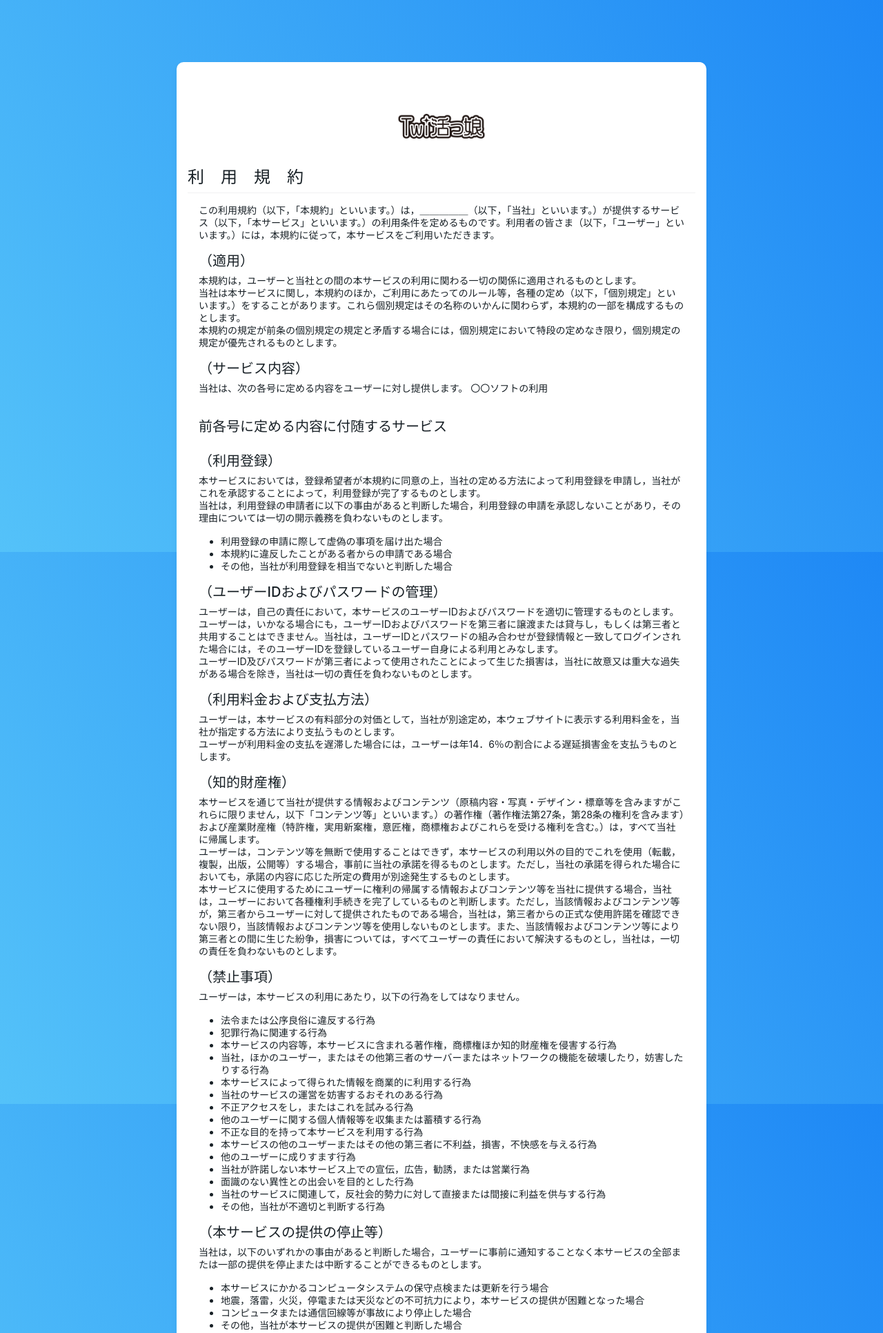
After one commit to holdinghand88/twitter-system-django, a Django app: page /authorization/termofuse/ in a window 1280 px wide. The commit adds this page. Shown: the top 1932 px of the page at 69% size. Run offline with Django 4.2, Linux system fonts and the light colour scheme; parts of the project's set-up code (start-up, migrations or seed data) failed here and were passed over; some libraries are stand-ins or nearby versions.

Commit message:
add termuse page

```diff
--- a/authorization/urls.py
+++ b/authorization/urls.py
@@ -12,8 +12,9 @@ urlpatterns = [
     path('twitter_login/', views.twitter_login, name='twitter_login'),
     path('twitter_callback/', views.twitter_callback, name='twitter_callback'),
     path('twitter_logout/', views.twitter_logout, name='twitter_logout'),
-    path('logout/',auth_views.LogoutView.as_view(),name='logout'),
+    path('logout/',views.logout_c,name='logout'),
     path('profile/', views.ProfileUpdateView.as_view(), name="profile"),
 
     path('twitteraccount/', views.TwitterAccountView.as_view(), name="twitteraccount"),
+    path('termofuse/', views.termview, name="termuse"),
 ]
--- a/authorization/views.py
+++ b/authorization/views.py
@@ -164,7 +164,10 @@ class TwitterAccountView(auth_views.LoginView):
                 context['accounts'] = TwitterAccount.objects.filter(user=self.request.user)
         return context
 
+def termview(request):
+    template_name = "registration/termuse.html"
 
+    return render(request, template_name)
 
 @login_required
 @twitter_login_required
@@ -176,3 +179,8 @@ def index(request):
 def twitter_logout(request):
     logout(request)
     return redirect('authorization:login')
+
+@login_required
+def logout_c(request):
+    logout(request)
+    return redirect('authorization:login')
--- a/core/static/assets/css/custom-style.css
+++ b/core/static/assets/css/custom-style.css
@@ -1250,8 +1250,22 @@ form input[type=text].date-picker {
   font-size: 16px;
   box-shadow: 0px 2px 4px 2px;
   padding: 10px;
+  position: fixed;
+  left: -100px;
 }
-
+.termuse{
+  max-width: 60%;
+  padding: 0 1rem;
+}
+.divider {
+  height: 0;
+  margin: 0.5rem 0;
+  overflow: hidden;
+  border-top: 1px solid #c1c6cb;
+}
+.term-content{
+  padding: .5rem 1rem;
+}
 @media screen and (max-width: 768px) {
   h1,h2,h3{
     font-size: 16px;
@@ -1288,4 +1302,8 @@ form input[type=text].date-picker {
   .modal-body{
     font-size: 14px;
   }
+  .termuse{
+    max-width: 90%;
+
+  }
 }
--- /dev/null
+++ b/templates/registration/termuse.html
@@ -0,0 +1,155 @@
+{% load static %}
+{% load crispy_forms_tags %}
+<!DOCTYPE html>
+<html lang="ja">
+  <head>
+    <meta charset="UTF-8" />
+    <meta http-equiv="X-UA-Compatible" content="IE=edge" />
+    <meta name="viewport" content="width=device-width, initial-scale=1.0" />
+    <title>Twikatukko</title>
+    <link
+      rel="shortcut icon"
+      href="{% static 'assets/img/logo_nav.png' %}"
+      type="image/x-icon"
+    />
+
+    <!-- Bootstrap Css -->
+    <link
+      rel="stylesheet"
+      href="https://cdn.jsdelivr.net/npm/bootstrap@5.2.0/dist/css/bootstrap.min.css"
+    />
+
+    <!-- Custom Css -->
+    <link rel="stylesheet" href="{% static 'assets/css/custom-style.css' %}" />
+  </head>
+  <body class="bg">
+    <section class="login termuse">
+      <div class="logo">
+        <a href="/">
+          <img src="{% static 'assets/img/logo_large.png' %}" alt="logo" class="img-fluid" />
+        </a>
+      </div>
+      <h4>利　用　規　約</h4>
+      <hr class="divider" />
+      <div class="term-content">
+      <p>この利用規約（以下，「本規約」といいます。）は，＿＿＿＿＿（以下，「当社」といいます。）が提供するサービス（以下，「本サービス」といいます。）の利用条件を定めるものです。利用者の皆さま（以下，「ユーザー」といいます。）には，本規約に従って，本サービスをご利用いただきます。</p>
+
+        <h5>（適用）</h5>
+        <p>
+        本規約は，ユーザーと当社との間の本サービスの利用に関わる一切の関係に適用されるものとします。<br>
+        当社は本サービスに関し，本規約のほか，ご利用にあたってのルール等，各種の定め（以下，「個別規定」といいます。）をすることがあります。これら個別規定はその名称のいかんに関わらず，本規約の一部を構成するものとします。<br>
+        本規約の規定が前条の個別規定の規定と矛盾する場合には，個別規定において特段の定めなき限り，個別規定の規定が優先されるものとします。</p>
+
+        <h5>（サービス内容）</h5>
+        <p>当社は、次の各号に定める内容をユーザーに対し提供します。
+        〇〇ソフトの利用</p>
+
+        <br>
+        <h5>前各号に定める内容に付随するサービス</h5>
+        <br>
+        <h5>（利用登録）</h5>
+        <p>本サービスにおいては，登録希望者が本規約に同意の上，当社の定める方法によって利用登録を申請し，当社がこれを承認することによって，利用登録が完了するものとします。<br>
+        当社は，利用登録の申請者に以下の事由があると判断した場合，利用登録の申請を承認しないことがあり，その理由については一切の開示義務を負わないものとします。</p>
+        <ul>
+        <li>利用登録の申請に際して虚偽の事項を届け出た場合</li>
+        <li>本規約に違反したことがある者からの申請である場合</li>
+        <li>その他，当社が利用登録を相当でないと判断した場合</li>
+        </ul>
+
+        <h5>（ユーザーIDおよびパスワードの管理）</h5>
+        <p>ユーザーは，自己の責任において，本サービスのユーザーIDおよびパスワードを適切に管理するものとします。<br>
+        ユーザーは，いかなる場合にも，ユーザーIDおよびパスワードを第三者に譲渡または貸与し，もしくは第三者と共用することはできません。当社は，ユーザーIDとパスワードの組み合わせが登録情報と一致してログインされた場合には，そのユーザーIDを登録しているユーザー自身による利用とみなします。<br>
+        ユーザーID及びパスワードが第三者によって使用されたことによって生じた損害は，当社に故意又は重大な過失がある場合を除き，当社は一切の責任を負わないものとします。</p>
+
+        <h5>（利用料金および支払方法）</h5>
+        <p>ユーザーは，本サービスの有料部分の対価として，当社が別途定め，本ウェブサイトに表示する利用料金を，当社が指定する方法により支払うものとします。<br>
+        ユーザーが利用料金の支払を遅滞した場合には，ユーザーは年14．6％の割合による遅延損害金を支払うものとします。</p>
+
+        <h5>（知的財産権）</h5>
+        <p>本サービスを通じて当社が提供する情報およびコンテンツ（原稿内容・写真・デザイン・標章等を含みますがこれらに限りません，以下「コンテンツ等」といいます。）の著作権（著作権法第27条，第28条の権利を含みます）および産業財産権（特許権，実用新案権，意匠権，商標権およびこれらを受ける権利を含む。）は，すべて当社に帰属します。<br>
+        ユーザーは，コンテンツ等を無断で使用することはできず，本サービスの利用以外の目的でこれを使用（転載，複製，出版，公開等）する場合，事前に当社の承諾を得るものとします。ただし，当社の承諾を得られた場合においても，承諾の内容に応じた所定の費用が別途発生するものとします。<br>
+        本サービスに使用するためにユーザーに権利の帰属する情報およびコンテンツ等を当社に提供する場合，当社は，ユーザーにおいて各種権利手続きを完了しているものと判断します。ただし，当該情報およびコンテンツ等が，第三者からユーザーに対して提供されたものである場合，当社は，第三者からの正式な使用許諾を確認できない限り，当該情報およびコンテンツ等を使用しないものとします。また、当該情報およびコンテンツ等により第三者との間に生じた紛争，損害については，すべてユーザーの責任において解決するものとし，当社は，一切の責任を負わないものとします。</p>
+
+        <h5>（禁止事項）</h5>
+        <p>ユーザーは，本サービスの利用にあたり，以下の行為をしてはなりません。</p>
+          <ul>
+          <li>法令または公序良俗に違反する行為</li>
+          <li>犯罪行為に関連する行為</li>
+          <li>本サービスの内容等，本サービスに含まれる著作権，商標権ほか知的財産権を侵害する行為</li>
+          <li>当社，ほかのユーザー，またはその他第三者のサーバーまたはネットワークの機能を破壊したり，妨害したりする行為</li>
+          <li>本サービスによって得られた情報を商業的に利用する行為</li>
+          <li>当社のサービスの運営を妨害するおそれのある行為</li>
+          <li>不正アクセスをし，またはこれを試みる行為</li>
+          <li>他のユーザーに関する個人情報等を収集または蓄積する行為</li>
+          <li>不正な目的を持って本サービスを利用する行為</li>
+          <li>本サービスの他のユーザーまたはその他の第三者に不利益，損害，不快感を与える行為</li>
+          <li>他のユーザーに成りすます行為</li>
+          <li>当社が許諾しない本サービス上での宣伝，広告，勧誘，または営業行為</li>
+          <li>面識のない異性との出会いを目的とした行為</li>
+          <li>当社のサービスに関連して，反社会的勢力に対して直接または間接に利益を供与する行為</li>
+          <li>その他，当社が不適切と判断する行為
+          </ul>
+
+        <h5>（本サービスの提供の停止等）</h5>
+        <p>当社は，以下のいずれかの事由があると判断した場合，ユーザーに事前に通知することなく本サービスの全部または一部の提供を停止または中断することができるものとします。</p>
+          <ul>
+            <li>本サービスにかかるコンピュータシステムの保守点検または更新を行う場合</li>
+            <li>地震，落雷，火災，停電または天災などの不可抗力により，本サービスの提供が困難となった場合</li>
+            <li>コンピュータまたは通信回線等が事故により停止した場合</li>
+            <li>その他，当社が本サービスの提供が困難と判断した場合</li>
+          </ul>
+          <p>当社は，本サービスの提供の停止または中断により，ユーザーまたは第三者が被ったいかなる不利益または損害についても，一切の責任を負わないものとします。</p>
+
+        <h5>（利用制限および登録抹消）</h5>
+        <p>当社は，ユーザーが以下のいずれかに該当する場合には，事前の通知なく，ユーザーに対して，本サービスの全部もしくは一部の利用を制限し，またはユーザーとしての登録を抹消することができるものとします。<br>
+        <ul>
+          <li>本規約のいずれかの条項に違反した場合</li>
+          <li>登録事項に虚偽の事実があることが判明した場合</li>
+          <li>料金等の支払債務の不履行があった場合</li>
+          <li>当社からの連絡に対し，一定期間返答がない場合</li>
+          <li>本サービスについて，最終の利用から一定期間利用がない場合</li>
+          <li>その他，当社が本サービスの利用を適当でないと判断した場合</li>
+        </ul>
+        <p>当社は，本条に基づき当社が行った行為によりユーザーに生じた損害について，一切の責任を負いません。</p>
+
+        <h5>（退会）</h5>
+        <p>ユーザーは，当社の定める退会手続により，本サービスから退会できるものとします。</p>
+
+        <h5>（保証の否認および免責事項）</h5>
+        <p>当社は，本サービスに事実上または法律上の瑕疵（安全性，信頼性，正確性，完全性，有効性，特定の目的への適合性，セキュリティなどに関する欠陥，エラーやバグ，権利侵害などを含みます。）がないことを明示的にも黙示的にも保証しておりません。<br>
+        当社は，本サービスに起因してユーザーに生じたあらゆる損害について一切の責任を負わず、損害の賠償及び利用料金の返金を致しません。<br>
+        当社の過失による債務不履行または不法行為によりユーザーに生じた損害の賠償は，ユーザーから当該損害が発生した月に受領した利用料の額を上限とします。<br>
+        当社は，本サービスに関して，ユーザーと他のユーザーまたは第三者との間において生じた取引，連絡または紛争等について一切責任を負いません。</p>
+
+        <h5>（サービス内容の変更等）</h5>
+        <p>当社は，ユーザーに通知することなく，本サービスの内容を変更しまたは本サービスの提供を中止することができるものとし，これによってユーザーに生じた損害について一切の責任を負いません。</p>
+
+        <h5>（利用規約の変更）</h5>
+        <p>当社は，以下の場合に，当社の裁量により本規約を変更することができます。<br>
+        本規約の変更が，ユーザーの一般の利益に適合するとき。<br>
+        本規約の変更が，契約をした目的に反せず，かつ，変更の必要性，変更後の内容の相当性，変更の内容その他の変更に係る事情に照らして合理的なものであるとき。<br>
+        当社は，前項による本規約の変更にあたり，変更後の効力発生日の１か月前までに，利用規約を変更する旨及び変更後の利用規約の内容とその効力発生日を，当社ウェブサイトに掲示し，またはユーザーに電子メールで通知します。<br>
+        本規約の変更後，本サービスの利用を開始した場合には，当該ユーザーは変更後の規約に同意したものとみなします。</p>
+
+        <h5>（個人情報の取扱い）</h5>
+        <p>当社は，本サービスの利用によって取得する個人情報については，当社「プライバシーポリシー」に従い適切に取り扱うものとします。</p>
+
+        <h5>（通知または連絡）</h5>
+        <p>ユーザーと当社との間の通知または連絡は，当社の定める方法によって行うものとします。当社は，ユーザーから，当社が別途定める方式に従った変更届け出がない限り，現在登録されている連絡先が有効なものとみなして当該連絡先へ通知または連絡を行い，これらは，発信時にユーザーへ到達したものとみなします。</p>
+
+        <h5>（権利義務の譲渡の禁止）</h5>
+        <p>ユーザーは，当社の書面による事前の承諾なく，利用契約上の地位または本規約に基づく権利もしくは義務を第三者に譲渡し，または担保に供することはできません。</p>
+
+        <h5>（準拠法・裁判管轄）</h5>
+        <p>本規約の解釈にあたっては，日本法を準拠法とします。<br>
+        本サービスに関して紛争が生じた場合には，当社の本店所在地を管轄する裁判所を専属的合意管轄とします。</p>
+      </div>
+    </section>
+    <footer class="footer">© 2022 <a href="#">twikatukko, Inc.</a></footer>
+    <!-- bootstrap js -->
+    <script src="https://cdn.jsdelivr.net/npm/bootstrap@5.2.0/dist/js/bootstrap.bundle.min.js"></script>
+
+    <!-- custom js -->
+    <script src="{% static 'assets/js/index.js' %}"></script>
+  </body>
+</html>
```
Also changed, not shown: templates/base.html (+10 -0 lines), templates/registration/signup1.html (deleted, +0 -58 lines).
